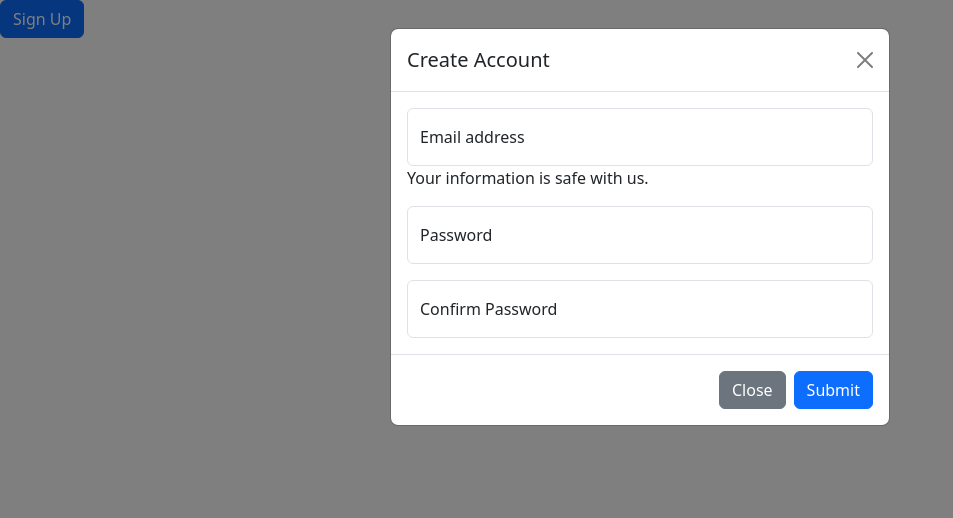
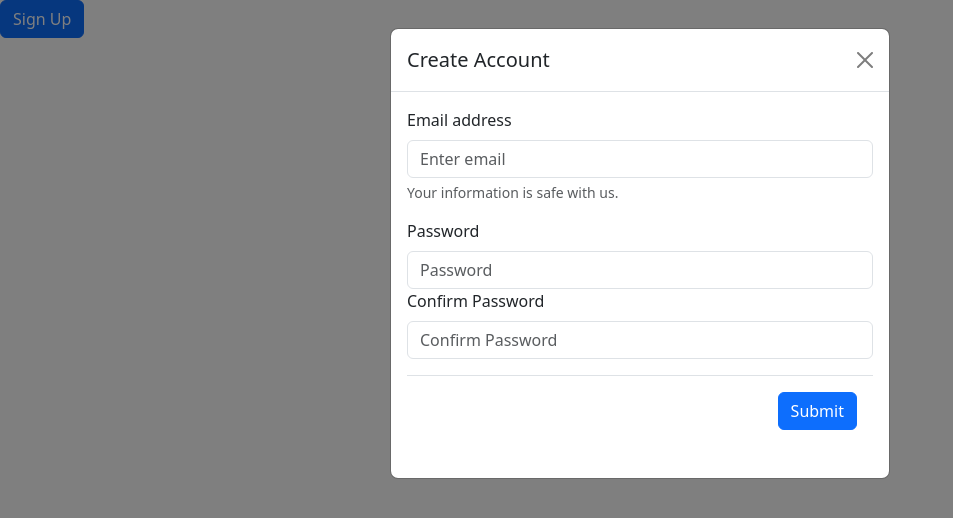
Before and after one commit to acciojob/bootstrap-signup-modal-shweta8814, a website: page main.html in a window 1280 px wide. Both pictures are taken after a click on the button "Sign Up". Shown: the whole page, without its empty margins (0-953 px from the left). Drawn offline with nearby package versions, Linux system fonts and the light colour scheme.

Commit message:
created a submission

```diff
--- a/main.html
+++ b/main.html
@@ -13,6 +13,7 @@
 </button>
 
 <!-- Modal -->
+
 <div class="modal fade" id="exampleModal" tabindex="-1" aria-labelledby="exampleModalLabel" aria-hidden="true">
   <div class="modal-dialog">
     <div class="modal-content">
@@ -22,33 +23,30 @@
       </div>
       <div class="modal-body">
 
+<form>
+		  <form>
+  <div class="mb-3">
+    <label for="exampleInputEmail1" class="form-label">Email address</label>
+    <input type="email" class="form-control" id="exampleInputEmail1" aria-describedby="emailHelp" placeholder="Enter email">
+    <div id="emailHelp" class="form-text">Your information is safe with us.
+  </div>
+</div>
+<div class="mb-3">
+    <label for="exampleInputEmail1" class="form-label">Password</label>
+    <input type="Password" class="form-control" id="exampleInputEmail1" aria-describedby="emailHelp" placeholder="Password">
 
-		  <div class="form-floating mb-3">
-  <input type="email" class="form-control" id="floatingInput" placeholder="name@example.com">
-  <label for="floatingInput">Email address</label>
-			  Your information is safe with us.
-</div>
-<div class="form-floating mb-3">
-  <input type="password" class="form-control" id="floatingPassword" placeholder="Password">
-  <label for="floatingPassword">Password</label>
-</div>
-
-		<div class="form-floating ">
-  <input type="email" class="form-control" id="floatingInput" placeholder="name@example.com">
-  <label for="floatingInput">Confirm Password</label>
-</div>
+		<div class="mb-3">
+    <label for="exampleInputEmail1" class="form-label">Confirm Password</label>
+    <input type="Confirm Password" class="form-control" id="exampleInputEmail1" aria-describedby="emailHelp" placeholder="Confirm Password">
 
 
       </div>
       <div class="modal-footer">
-        <button type="button" class="btn btn-secondary" data-bs-dismiss="modal">Close</button>
+
         <input class="btn btn-primary" type="submit" data-bs-dismiss="modal" value="Submit">
       </div>
     </div>
-  </div>
-</div>
-
-
+</form>
 
     <script src="https://cdn.jsdelivr.net/npm/bootstrap@5.3.3/dist/js/bootstrap.bundle.min.js" integrity="sha384-YvpcrYf0tY3lHB60NNkmXc5s9fDVZLESaAA55NDzOxhy9GkcIdslK1eN7N6jIeHz" crossorigin="anonymous"></script>
   </body>
```
